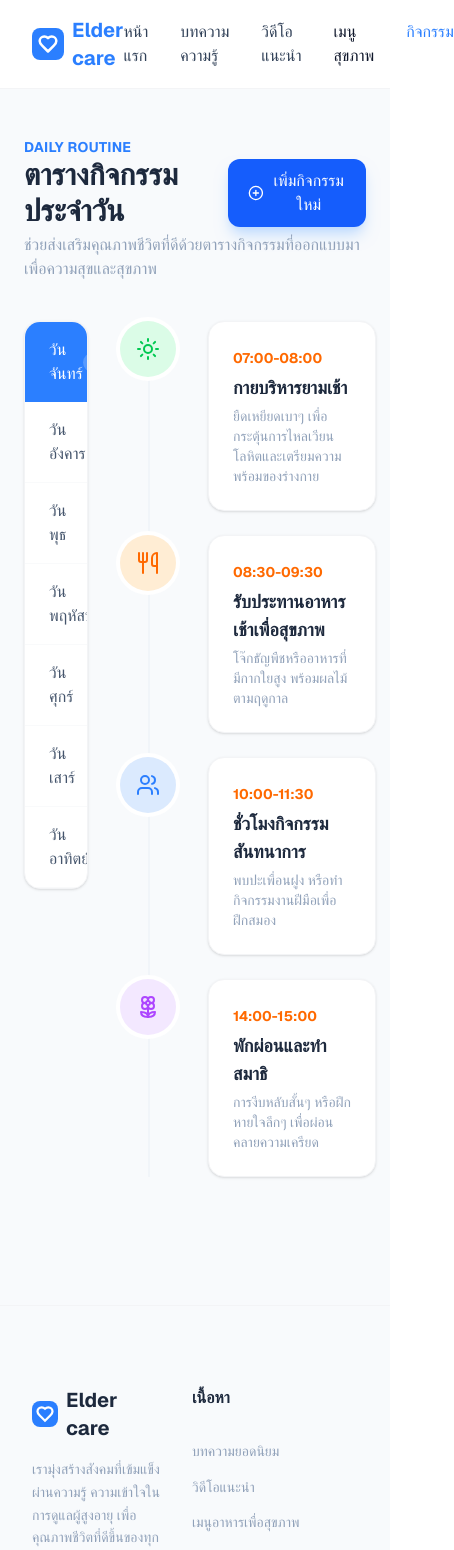
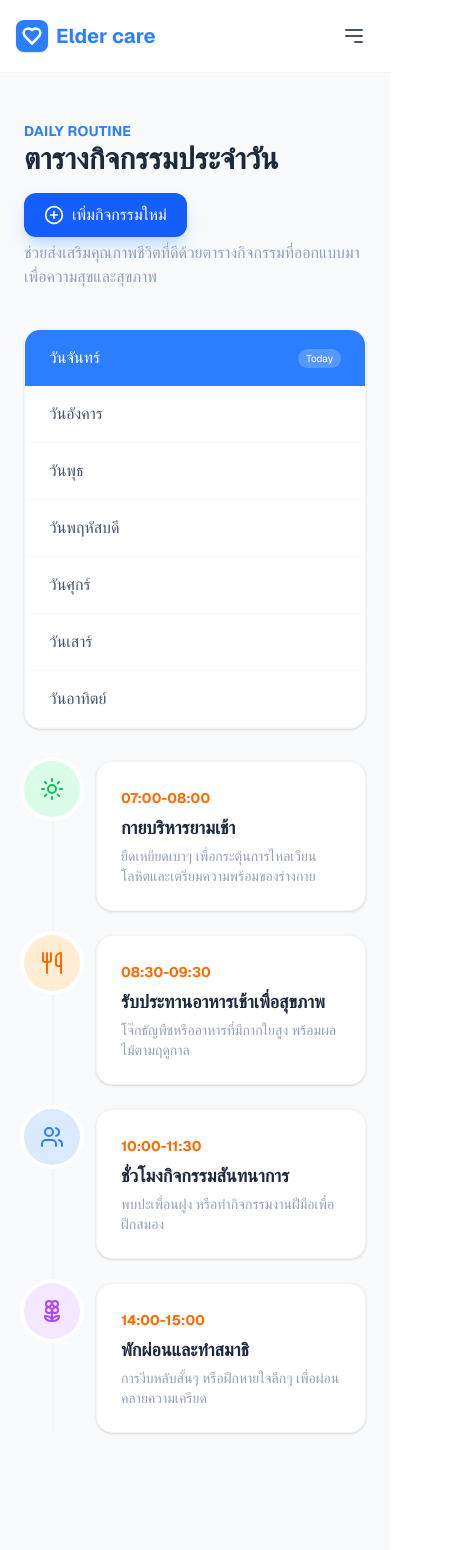
Before and after one commit to natthinann/eldercare, a Next.js app: page /daily in a window 390 px wide. Shown: the top 1550 px of the page, 454 px wide, since content can reach past the window. Built offline with nearby package versions, Linux system fonts and the light colour scheme.

Commit message:
Extract Navbar and Footer into reusable components

```diff
--- a/src/app/daily/page.tsx
+++ b/src/app/daily/page.tsx
@@ -1,4 +1,8 @@
+"use client";
+
 import { PlusCircle, Sun, Utensils, Users, Flower2 } from 'lucide-react';
+import Navbar from '@/components/Navbar';
+import Footer from '@/components/Footer';
 
 const DailyRoutine = () => {
   const days = ['วันจันทร์', 'วันอังคาร', 'วันพุธ', 'วันพฤหัสบดี', 'วันศุกร์', 'วันเสาร์', 'วันอาทิตย์'];
@@ -35,31 +39,15 @@ const DailyRoutine = () => {
   ];
 
   return (
-    <div className="min-h-screen bg-slate-50 font-sans text-slate-700">
-      <header className="bg-white px-8 py-4 flex justify-between items-center border-b border-gray-100">
-        <div className="flex items-center gap-2">
-          <div className="bg-blue-500 p-1.5 rounded-lg">
-            <div className="text-white fill-current">
-               <svg width="20" height="20" viewBox="0 0 24 24" fill="none" stroke="currentColor" strokeWidth="3" strokeLinecap="round" strokeLinejoin="round"><path d="M19 14c1.49-1.46 3-3.21 3-5.5A5.5 5.5 0 0 0 16.5 3c-1.76 0-3 .5-4.5 2-1.5-1.5-2.74-2-4.5-2A5.5 5.5 0 0 0 2 8.5c0 2.3 1.5 4.05 3 5.5l7 7Z"/></svg>
-            </div>
-          </div>
-          <span className="text-blue-500 font-bold text-xl">Elder care</span>
-        </div>
-        <nav className="flex gap-8 font-medium">
-          <a href="#" className="hover:text-blue-500">หน้าแรก</a>
-          <a href="#" className="hover:text-blue-500">บทความความรู้</a>
-          <a href="#" className="hover:text-blue-500">วิดีโอแนะนำ</a>
-          <a href="#" className="hover:text-blue-500 text-slate-900">เมนูสุขภาพ</a>
-          <a href="#" className="text-blue-500">กิจกรรม</a>
-        </nav>
-      </header>
+    <div className="min-h-screen bg-slate-50 font-sans text-slate-700 flex flex-col">
+      <Navbar activeMenu="กิจกรรม" />
 
-      <main className="max-w-6xl mx-auto py-12 px-6">
+      <main className="grow max-w-6xl mx-auto py-12 px-6 w-full">
         <div className="mb-2">
           <p className="text-blue-500 font-bold text-sm tracking-wide uppercase">DAILY ROUTINE</p>
-          <div className="flex justify-between items-center">
+          <div className="flex justify-between items-center flex-wrap gap-4">
             <h1 className="text-3xl font-bold text-slate-800">ตารางกิจกรรมประจำวัน</h1>
-            <button className="bg-blue-600 hover:bg-blue-700 text-white px-5 py-2.5 rounded-xl flex items-center gap-2 shadow-lg shadow-blue-200 transition-all">
+            <button className="bg-blue-600 hover:bg-blue-700 text-white px-5 py-2.5 rounded-xl flex items-center gap-2 shadow-lg shadow-blue-200 transition-all active:scale-95">
               <PlusCircle size={20} />
               <span>เพิ่มกิจกรรมใหม่</span>
             </button>
@@ -67,8 +55,9 @@ const DailyRoutine = () => {
           <p className="text-slate-400 mt-1">ช่วยส่งเสริมคุณภาพชีวิตที่ดีด้วยตารางกิจกรรมที่ออกแบบมาเพื่อความสุขและสุขภาพ</p>
         </div>
 
-        <div className="grid grid-cols-12 gap-8 mt-10">
-          <div className="col-span-3 bg-white rounded-2xl shadow-sm border border-gray-100 overflow-hidden self-start">
+        <div className="grid grid-cols-1 lg:grid-cols-12 gap-8 mt-10">
+          {/* Sidebar */}
+          <div className="lg:col-span-3 bg-white rounded-2xl shadow-sm border border-gray-100 overflow-hidden self-start">
             {days.map((day, idx) => (
               <div
                 key={day}
@@ -81,16 +70,15 @@ const DailyRoutine = () => {
             ))}
           </div>
 
-          <div className="col-span-9 relative">
+          {/* Timeline Content */}
+          <div className="lg:col-span-9 relative">
             <div className="absolute left-7 top-0 bottom-0 w-0.5 bg-slate-100 z-0"></div>
-
             <div className="space-y-6">
               {schedule.map((item, index) => (
-                <div key={index} className="flex gap-8 items-start relative z-10">
-                  <div className={`${item.bgColor} p-4 rounded-full shadow-sm ring-4 ring-white`}>
+                <div key={index} className="flex gap-4 md:gap-8 items-start relative z-10">
+                  <div className={`${item.bgColor} p-4 rounded-full shadow-sm ring-4 ring-white shrink-0`}>
                     {item.icon}
                   </div>
-
                   <div className="flex-1 bg-white p-6 rounded-2xl shadow-sm border border-gray-100 hover:shadow-md transition-shadow">
                     <span className="text-orange-500 font-bold text-sm">{item.time}</span>
                     <h3 className="text-lg font-bold text-slate-800 mt-1">{item.title}</h3>
@@ -103,35 +91,7 @@ const DailyRoutine = () => {
         </div>
       </main>
 
-      <footer className="bg-slate-50 pt-20 pb-10 px-8 border-t border-gray-100 mt-20">
-        <div className="max-w-6xl mx-auto grid grid-cols-12 gap-8">
-          <div className="col-span-5">
-            <div className="flex items-center gap-2 mb-4">
-              <div className="bg-blue-500 p-1 rounded-lg text-white">
-                <svg width="18" height="18" viewBox="0 0 24 24" fill="none" stroke="currentColor" strokeWidth="3"><path d="M19 14c1.49-1.46 3-3.21 3-5.5A5.5 5.5 0 0 0 16.5 3c-1.76 0-3 .5-4.5 2-1.5-1.5-2.74-2-4.5-2A5.5 5.5 0 0 0 2 8.5c0 2.3 1.5 4.05 3 5.5l7 7Z"/></svg>
-              </div>
-              <span className="text-slate-800 font-bold text-xl">Elder care</span>
-            </div>
-            <p className="text-slate-400 text-sm leading-relaxed max-w-xs">
-              เรามุ่งสร้างสังคมที่เข้มแข็งผ่านความรู้ ความเข้าใจในการดูแลผู้สูงอายุ เพื่อคุณภาพชีวิตที่ดีขึ้นของทุกคนในครอบครัว
-            </p>
-          </div>
-          <div className="col-span-7 grid grid-cols-1 gap-4">
-            <h4 className="font-bold text-slate-800">เนื้อหา</h4>
-            <div className="grid grid-cols-1 gap-3 text-slate-400 text-sm">
-              <a href="#" className="hover:text-blue-500">บทความยอดนิยม</a>
-              <a href="#" className="hover:text-blue-500">วิดีโอแนะนำ</a>
-              <a href="#" className="hover:text-blue-500">เมนูอาหารเพื่อสุขภาพ</a>
-              <a href="#" className="hover:text-blue-500">คลังความรู้</a>
-            </div>
-          </div>
-        </div>
-        <div className="max-w-6xl mx-auto mt-12 pt-8 border-t border-gray-200">
-          <p className="text-[10px] text-slate-300 uppercase tracking-tight">
-            2026 ELDERCARE สร้างสรรค์เพื่อความสุขที่ยั่งยืน.
-          </p>
-        </div>
-      </footer>
+      <Footer />
     </div>
   );
 };
```
